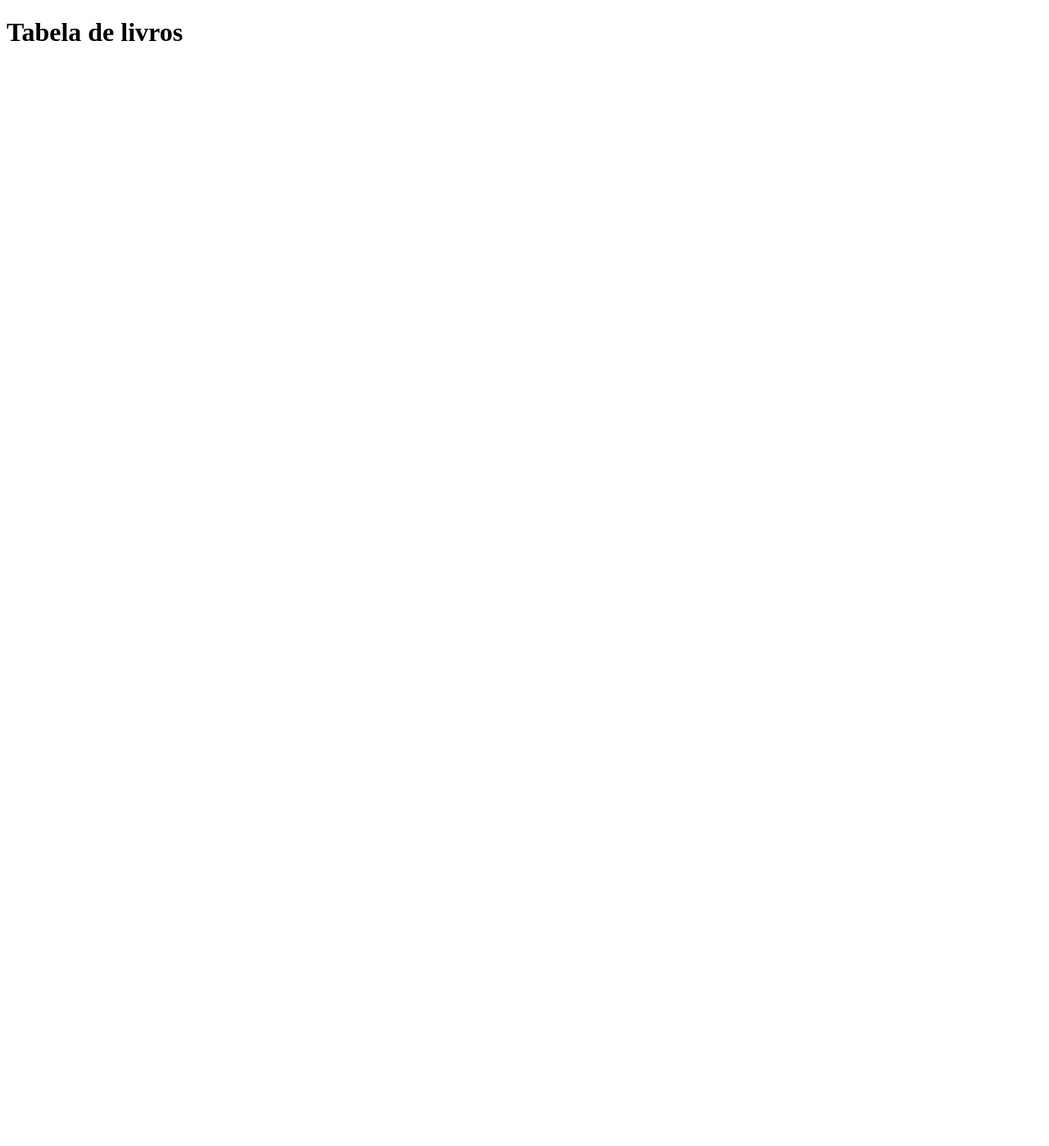
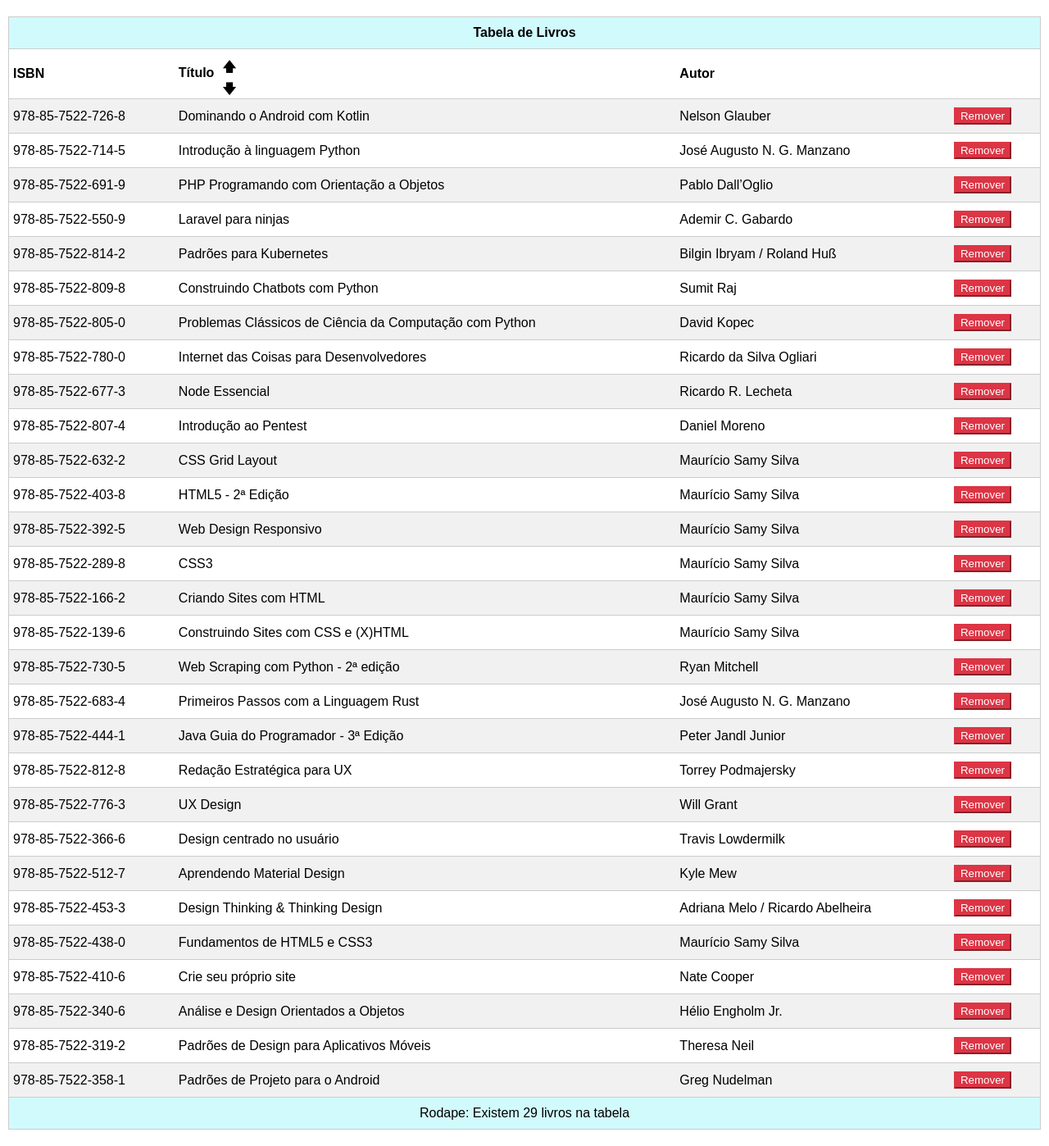
Before and after one commit to AlefMemTav/maujors-react-book, a React (Create React App) app: page / in a window 1280 px wide. Shown: the whole page at 82% size. Before the commit the page ends 800 px from the top, so only its background shows below. Built offline with nearby package versions, Linux system fonts and the light colour scheme.

Commit message:
Concluida a tabela

```diff
--- /dev/null
+++ b/public/api/livros.json
@@ -0,0 +1,147 @@
+[
+  {
+    "id": "978-85-7522-726-8",
+    "title": "Dominando o Android com Kotlin",
+    "author": "Nelson Glauber"
+  },
+  {
+    "id": "978-85-7522-714-5",
+    "title": "Introdução à linguagem Python",
+    "author": "José Augusto N. G. Manzano"
+  },
+  {
+    "id": "978-85-7522-691-9",
+    "title": "PHP Programando com Orientação a Objetos",
+    "author": "Pablo Dall’Oglio"
+  },
+  {
+    "id": "978-85-7522-550-9",
+    "title": "Laravel para ninjas",
+    "author": "Ademir C. Gabardo"
+  },
+  {
+    "id": "978-85-7522-814-2",
+    "title": "Padrões para Kubernetes",
+    "author": "Bilgin Ibryam / Roland Huß"
+  },
+  {
+    "id": "978-85-7522-809-8",
+    "title": "Construindo Chatbots com Python",
+    "author": "Sumit Raj"
+  },
+  {
+    "id": "978-85-7522-805-0",
+    "title": "Problemas Clássicos de Ciência da Computação com Python",
+    "author": "David Kopec"
+  },
+  {
+    "id": "978-85-7522-780-0",
+    "title": "Internet das Coisas para Desenvolvedores",
+    "author": "Ricardo da Silva Ogliari"
+  },
+  {
+    "id": "978-85-7522-677-3",
+    "title": "Node Essencial",
+    "author": "Ricardo R. Lecheta"
+  },
+  {
+    "id": "978-85-7522-807-4",
+    "title": "Introdução ao Pentest",
+    "author": "Daniel Moreno"
+  },
+  {
+    "id": "978-85-7522-632-2",
+    "title": "CSS Grid Layout",
+    "author": "Maurício Samy Silva"
+  },
+  {
+    "id": "978-85-7522-403-8",
+    "title": "HTML5 - 2ª Edição",
+    "author": "Maurício Samy Silva"
+  },
+  {
+    "id": "978-85-7522-392-5",
+    "title": "Web Design Responsivo",
+    "author": "Maurício Samy Silva"
+  },
+  {
+    "id": "978-85-7522-289-8",
+    "title": "CSS3",
+    "author": "Maurício Samy Silva"
+  },
+  {
+    "id": "978-85-7522-166-2",
+    "title": "Criando Sites com HTML",
+    "author": "Maurício Samy Silva"
+  },
+  {
+    "id": "978-85-7522-139-6",
+    "title": "Construindo Sites com CSS e (X)HTML",
+    "author": "Maurício Samy Silva"
+  },
+  {
+    "id": "978-85-7522-730-5",
+    "title": "Web Scraping com Python - 2ª edição",
+    "author": "Ryan Mitchell"
+  },
+  {
+    "id": "978-85-7522-683-4",
+    "title": "Primeiros Passos com a Linguagem Rust",
+    "author": "José Augusto N. G. Manzano"
+  },
+  {
+    "id": "978-85-7522-444-1",
+    "title": "Java Guia do Programador - 3ª Edição",
+    "author": "Peter Jandl Junior"
+  },
+  {
+    "id": "978-85-7522-812-8",
+    "title": "Redação Estratégica para UX",
+    "author": "Torrey Podmajersky"
+  },
+  {
+    "id": "978-85-7522-776-3",
+    "title": "UX Design",
+    "author": "Will Grant"
+  },
+  {
+    "id": "978-85-7522-366-6",
+    "title": "Design centrado no usuário",
+    "author": "Travis Lowdermilk"
+  },
+  {
+    "id": "978-85-7522-512-7",
+    "title": "Aprendendo Material Design",
+    "author": "Kyle Mew"
+  },
+  {
+    "id": "978-85-7522-453-3",
+    "title": "Design Thinking & Thinking Design",
+    "author": "Adriana Melo / Ricardo Abelheira"
+  },
+  {
+    "id": "978-85-7522-438-0",
+    "title": "Fundamentos de HTML5 e CSS3",
+    "author": "Maurício Samy Silva"
+  },
+  {
+    "id": "978-85-7522-410-6",
+    "title": "Crie seu próprio site",
+    "author": "Nate Cooper"
+  },
+  {
+    "id": "978-85-7522-340-6",
+    "title": "Análise e Design Orientados a Objetos",
+    "author": "Hélio Engholm Jr."
+  },
+  {
+    "id": "978-85-7522-319-2",
+    "title": "Padrões de Design para Aplicativos Móveis",
+    "author": "Theresa Neil"
+  },
+  {
+    "id": "978-85-7522-358-1",
+    "title": "Padrões de Projeto para o Android",
+    "author": "Greg Nudelman"
+  }
+]
--- a/src/App.js
+++ b/src/App.js
@@ -1,10 +1,63 @@
+import React, {Component} from "react";
 
-function App() {
-  return (
-    <div>
-      <h1>Tabela de livros</h1>
-    </div>
-  );
+import TableHead from './components/TableHead';
+import TableFoot from './components/TableFoot';
+import TableBody from './components/TableBody';
+
+class App extends Component {
+  state = {
+    books: []
+  };
+
+  componentDidMount(){
+    fetch("/api/livros.json")
+    .then(response => response.json())
+    .then(books => this.setState({books}))
+    .catch(function(error){
+      console.log("Erro na requisição");
+    })
+    .finally(function(){
+      console.log("Sempre retorna");
+    });
+  }
+
+  handleRemoveRow = (id) => {
+    const books = this.state.books.filter(l => l.id !== id);
+    this.setState({books});
+    console.log("Botão clicado");
+  }
+
+  handleOrdenarCrescente = (title) =>{
+    const books = this.state.books.sort((a, b) =>
+    a.title < b.title ? -1 : 0
+    );
+    this.setState({books});
+  };
+
+  handleOrdenarDecrescente = (title) =>{
+    const books = this.state.books.sort((a, b) =>
+    a.title < b.title ? -1 : 0
+    );
+    books.reverse();
+    this.setState({books});
+  };
+
+
+  render(){
+    return (
+      <table className="table">
+        <TableHead
+          ordenarCrescente={this.handleOrdenarCrescente}
+          ordenarDecrescente={this.handleOrdenarDecrescente}
+         />
+        <TableBody
+          books = {this.state.books}
+          removeRow = {this.handleRemoveRow}
+        />
+        <TableFoot nmbBooks = {this.state.books.length} />
+      </table>
+    );
+  }
 }
 
 export default App;
--- /dev/null
+++ b/src/components/TableBody.js
@@ -0,0 +1,21 @@
+import React from "react";
+
+const TableBody = (props) => (
+  <tbody>
+    { props.books.map( (book, index ) => (
+      <tr key = {book.id} >
+        <td>{book.id}</td>
+        <td>{book.title}</td>
+        <td>{book.author}</td>
+        <td>
+          <button
+            className="botao remover"
+            onClick={ () => props.removeRow(book.id)}
+            >Remover</button>
+        </td>
+      </tr>
+    ))}
+  </tbody>
+);
+
+export default TableBody;
--- /dev/null
+++ b/src/components/TableFoot.js
@@ -0,0 +1,11 @@
+import React from "react";
+
+const TableFoot = (props) => (
+    <tfoot>
+        <tr>
+            <td colSpan="4">Rodape: Existem {props.nmbBooks} livros na tabela </td>
+        </tr>
+    </tfoot>
+);
+
+export default TableFoot;
--- a/src/components/TableHead.js
+++ b/src/components/TableHead.js
@@ -1,13 +1,18 @@
 import React from "react";
 
-const TableHead = () => (
+const TableHead = (props) => (
   <thead>
     <tr>
       <th colSpan="4">Tabela de Livros</th>
     </tr>
     <tr>
       <th>ISBN</th>
-      <th>Título</th>
+      <th>Título
+        <div className="container-setinhas">
+          <div onClick={ () => props.ordenarCrescente() }> &#129093; </div>
+          <div onClick={ () => props.ordenarDecrescente() }> &#129095; </div>
+        </div>
+      </th>
       <th>Autor</th>
       <th></th>
     </tr>
--- a/src/index.css
+++ b/src/index.css
@@ -0,0 +1,74 @@
+body {
+    font: 16px sans-serif;
+    margin: 0;
+  }
+  .table {
+    border-collapse: collapse;
+    border: 1px solid #ccc;
+    width: calc(100% - 20px);
+    margin: 20px auto;
+  }
+  .table th,
+  .table td {
+    padding: 10px 5px;
+    border-bottom: 1px solid #ccc;
+  }
+  thead > tr:last-child {
+    text-align: left;
+  }
+  thead > tr:first-child {
+    background: #d1fafd;
+  }
+  tbody > tr:nth-child(2n-1) {
+    background: #f1f1f1;
+  }
+  tfoot > tr {
+    text-align: center;
+    background: #d1fafd;
+  }
+  .button {
+    display: inline-block;
+    font-weight: 400;
+    color: #212529;
+    text-align: center;
+    vertical-align: middle;
+    cursor: pointer;
+    background-color: transparent;
+    border: 1px solid transparent;
+    padding: 0.375rem 0.75rem;
+    font-size: 1rem;
+    line-height: 1.5;
+    border-radius: 0.25rem;
+    transition: color 0.15s ease-in-out, background-color 0.15s ease-in-out,
+      border-color 0.15s ease-in-out, box-shadow 0.15s ease-in-out;
+  }
+
+.container-setinhas{
+  display: inline-block;
+  width: 20px;
+  height: 40px;
+  margin-left: 10px;
+  vertical-align: middle;
+}
+.container-setinhas > div { cursor: pointer;}
+
+  .remover {
+    color: #fff;
+    background-color: #dc3545;
+    border-color: #dc3545;
+  }
+  .remover:hover {
+    color: #fff;
+    background-color: #c82333;
+    border-color: #bd2130;
+  }
+  .editar {
+    color: #fff;
+    background-color: #007bff;
+    border-color: #007bff;
+  }
+  .editar:hover {
+    color: #fff;
+    background-color: #0069d9;
+    border-color: #0062cc;
+  }
```
